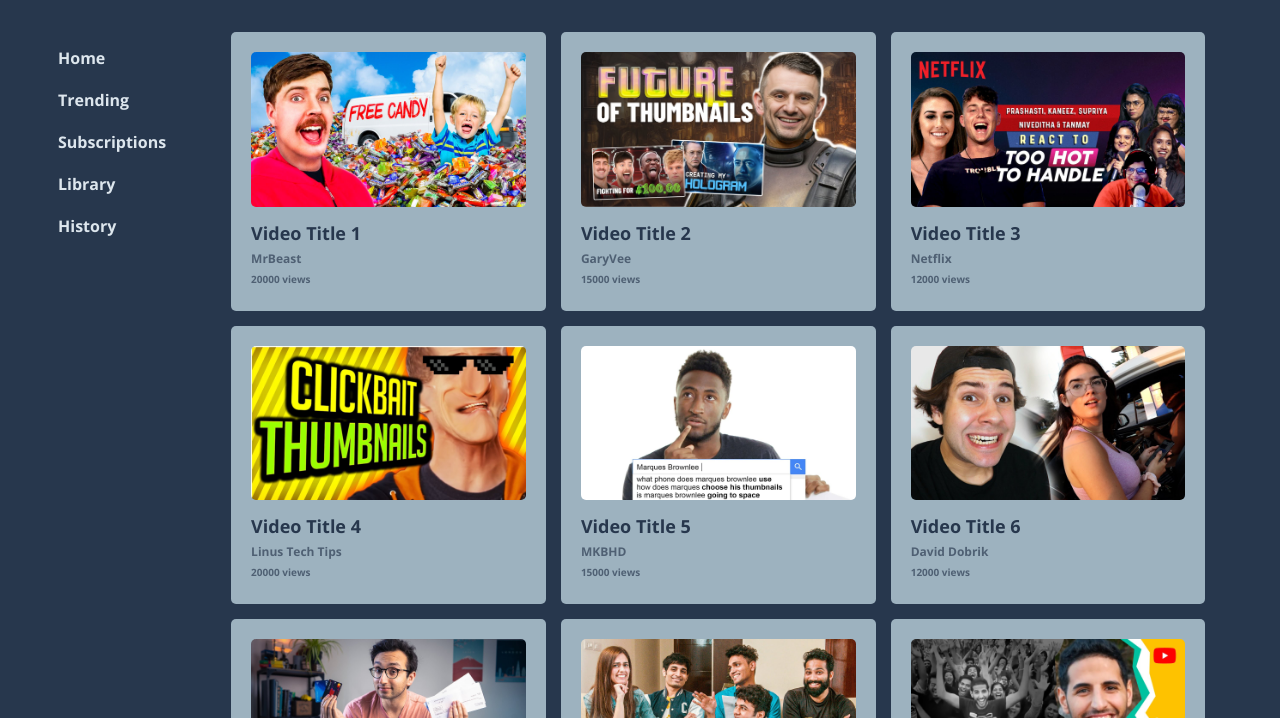
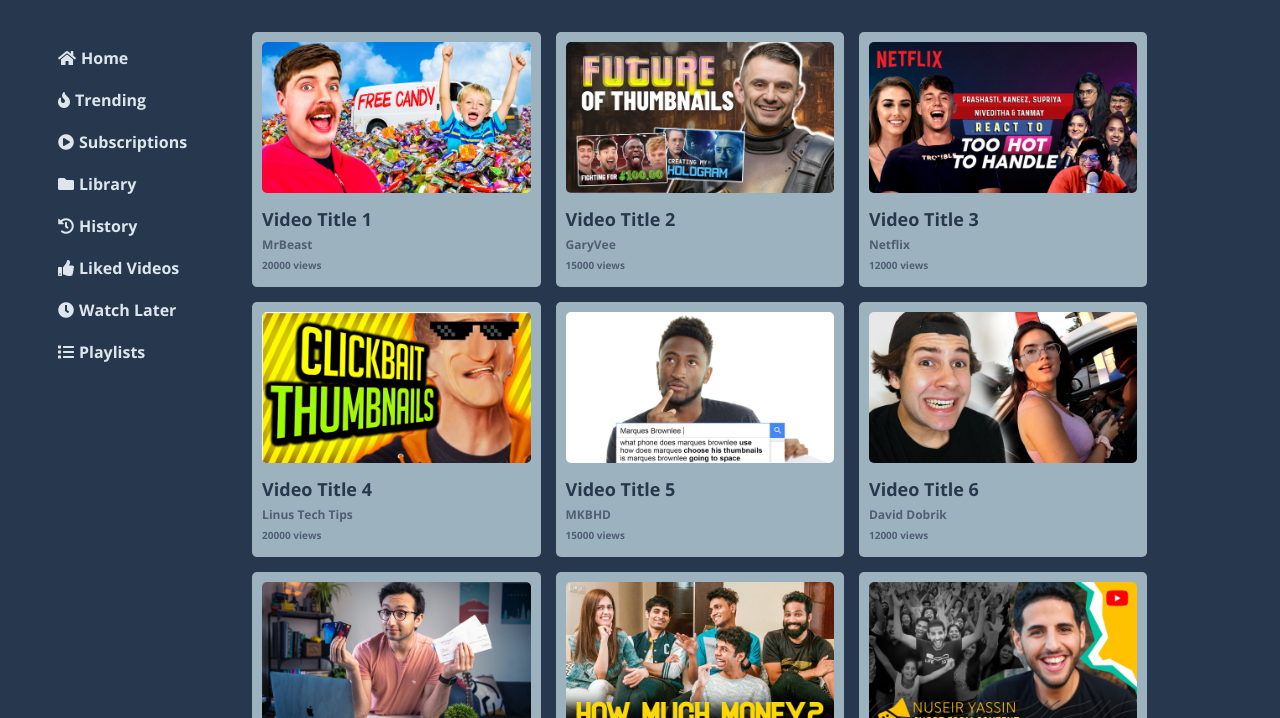
Before and after one commit to techinmartin/100xcohortzero, a plain HTML site: page index.html in a window 1280 px wide. Shown: the part 82-800 px from the top of the page. Drawn offline with nearby package versions, Linux system fonts and the light colour scheme.

Commit message:
Sidebar icons updated

```diff
--- a/index.html
+++ b/index.html
@@ -5,6 +5,7 @@
     <style>
         @import url('https://fonts.googleapis.com/css2?family=Open+Sans:wght@400;500;600;700&display=swap');
     </style>
+    <link rel="stylesheet" href="https://cdnjs.cloudflare.com/ajax/libs/font-awesome/5.15.3/css/all.min.css">
     <meta charset="UTF-8">
     <meta name="description" content="Why share videos, when you can dump them?">
     <meta name="keywords" content="YouTube, Videos, Dump">
@@ -37,11 +38,14 @@
     <section class="sidebar">
         <aside id="sidebar-buttons">
                 <ul>
-                    <li><a href="#">Home</a></li>
-                    <li><a href="#">Trending</a></li>
-                    <li><a href="#">Subscriptions</a></li>
-                    <li><a href="#">Library</a></li>
-                    <li><a href="#">History</a></li>
+                    <li><a href="#"><i class="fas fa-home"></i> Home</a></li>
+                    <li><a href="#"><i class="fas fa-fire"></i> Trending</a></li>
+                    <li><a href="#"><i class="fas fa-play-circle"></i> Subscriptions</a></li>
+                    <li><a href="#"><i class="fas fa-folder"></i> Library</a></li>
+                    <li><a href="#"><i class="fas fa-history"></i> History</a></li>
+                    <li><a href="#"><i class="fas fa-thumbs-up"></i> Liked Videos</a></li>
+                    <li><a href="#"><i class="fas fa-clock"></i> Watch Later</a></li>
+                    <li><a href="#"><i class="fas fa-list"></i> Playlists</a></li>
                 </ul>
         </aside>
     </section>
--- a/styles.css
+++ b/styles.css
@@ -126,9 +126,14 @@
     padding: 10px;
 }
 .sidebar a {
+    display: flex;
+    align-items: center;
     text-decoration: none;
     color: #DDE6ED;
     font-weight: bold;
+}
+.sidebar a i {
+    margin-right: 5px;
 }
 .sidebar a:hover {
     color: #ffffff;
@@ -145,7 +150,8 @@
 .video {
     width: calc(30.30% - 30px);
     background-color: #9DB2BF;
-    padding: 20px;
+    padding: 10px;
+    border: none;
     border-radius: 5px;
 }
 .video h2 {
```
